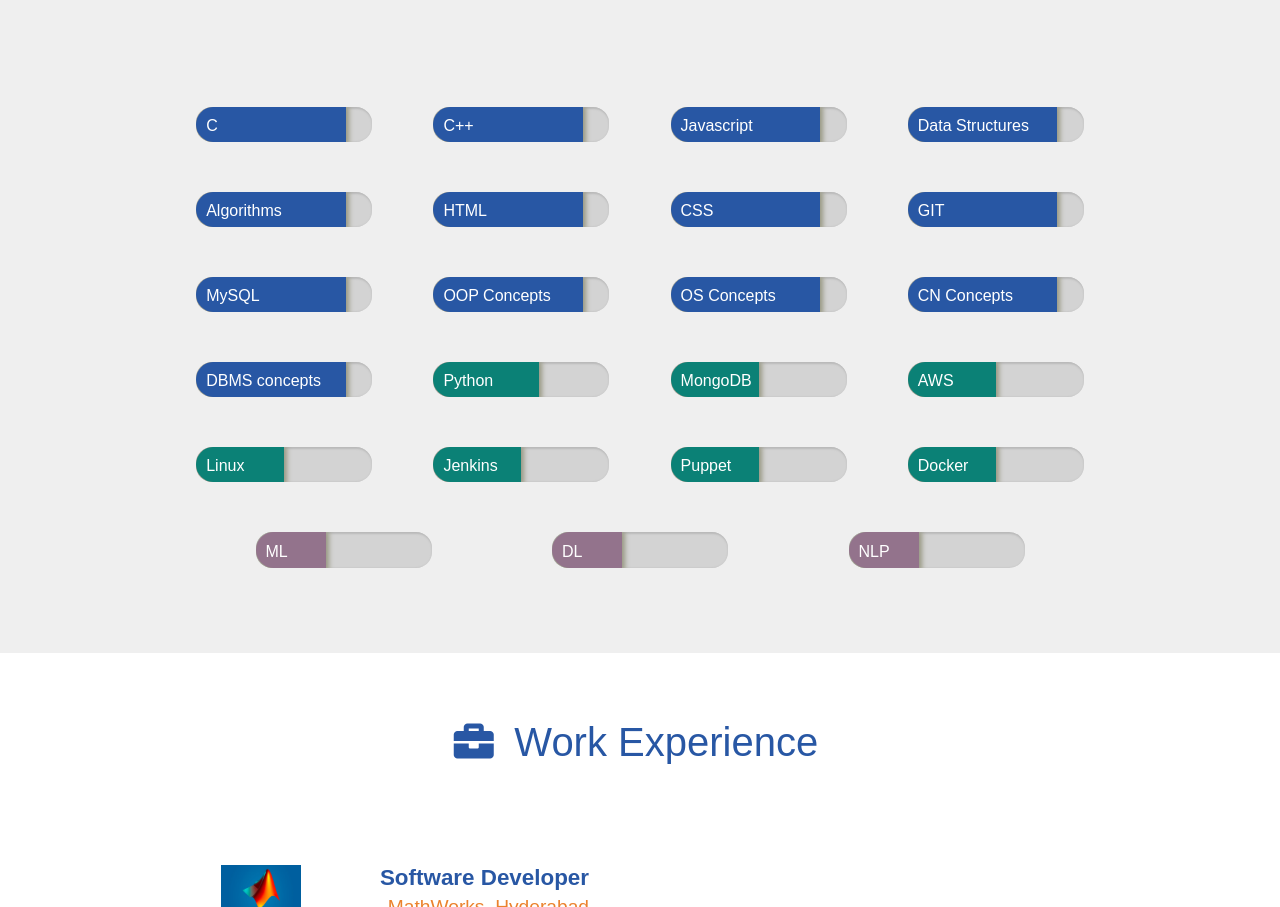
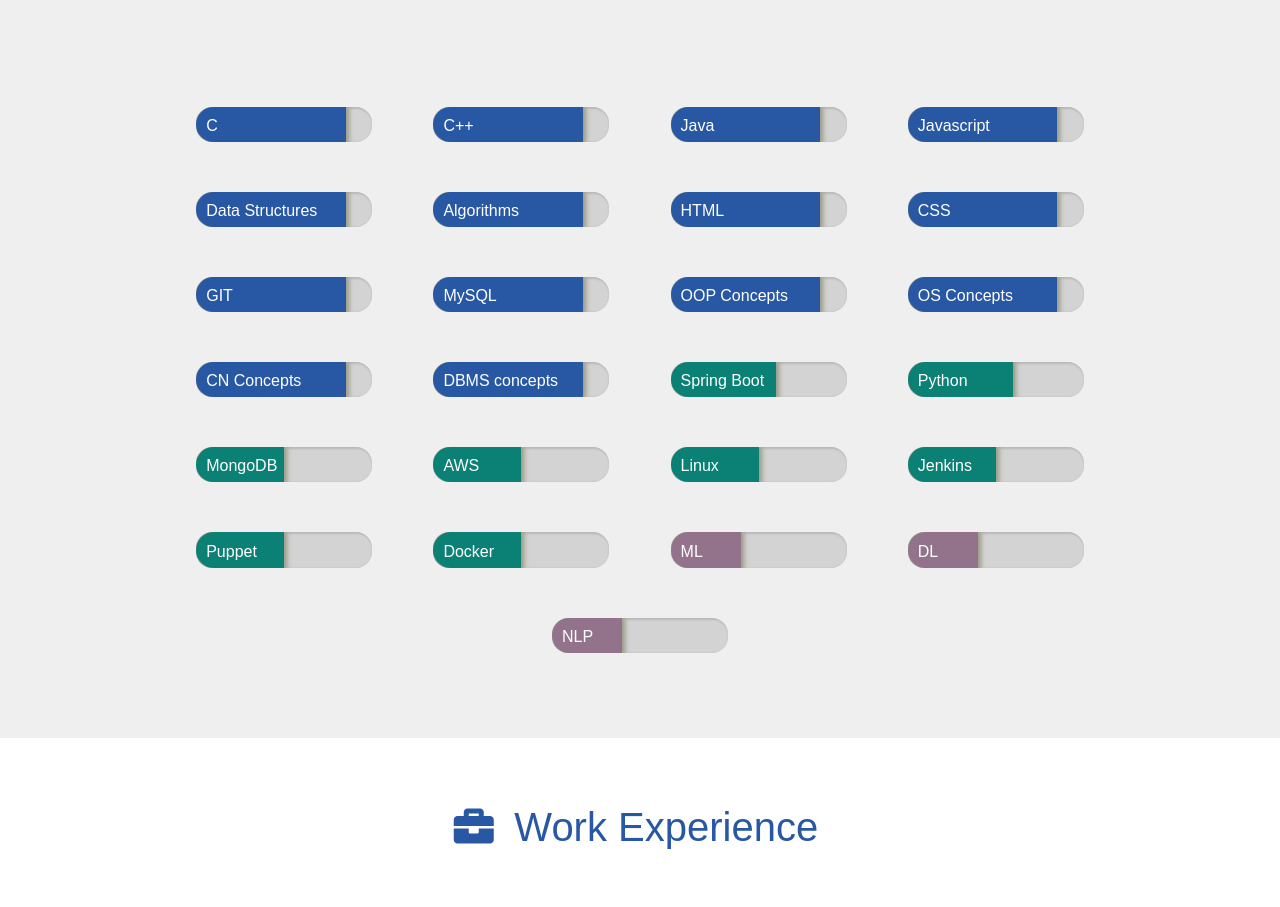
Before and after one commit to vaibhav9859/Vaibhav-Deshmukh, a plain HTML site: page index.html in a window 1280 px wide. Shown: the part 1665-2572 px from the top of the page. Drawn offline with Linux system fonts and the light colour scheme.

Commit message:
skill update

```diff
--- a/index.html
+++ b/index.html
@@ -195,6 +195,13 @@
                 <div class="skill-progress">
                     <div class="eighty-five-percent mb-blue">
                         <div class="skill-name">
+                            <span> Java </span>
+                        </div>
+                    </div>
+                </div>
+                <div class="skill-progress">
+                    <div class="eighty-five-percent mb-blue">
+                        <div class="skill-name">
                             <span> Javascript </span>
                         </div>
                     </div>
@@ -273,6 +280,13 @@
                     </div>
                 </div>
 
+                <div class="skill-progress">
+                    <div class="sixty-percent mb-teal">
+                        <div class="skill-name">
+                            <span> Spring Boot </span>
+                        </div>
+                    </div>
+                </div>
                 <div class="skill-progress">
                     <div class="sixty-percent mb-teal">
                         <div class="skill-name">
```
